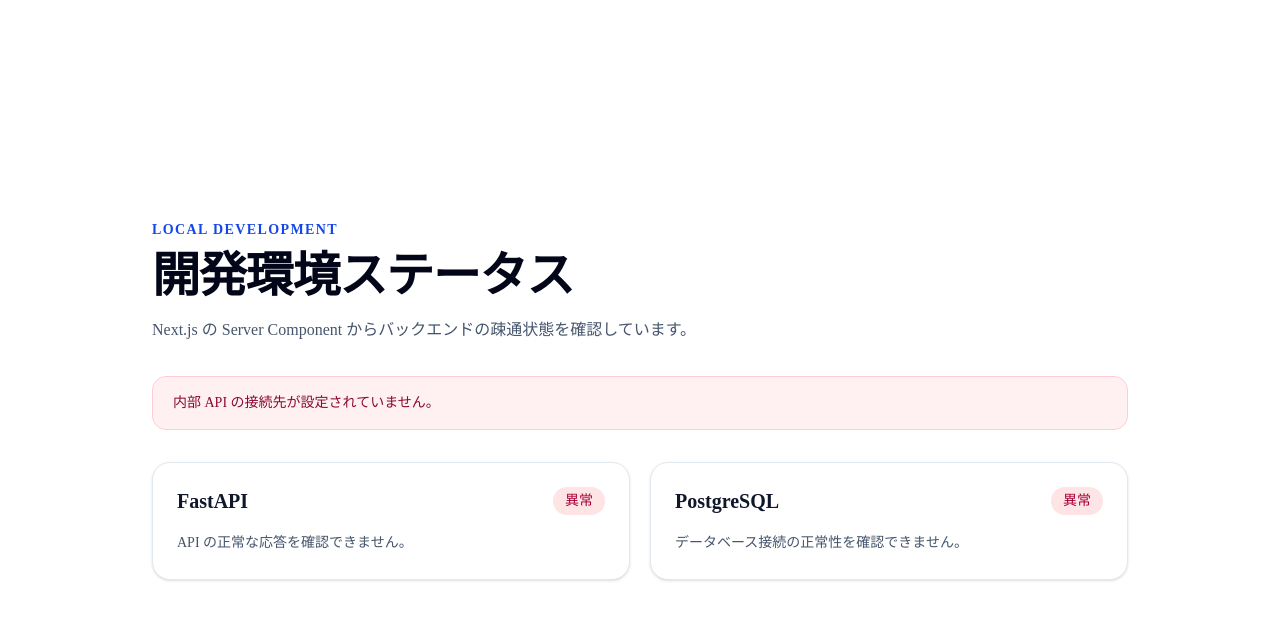
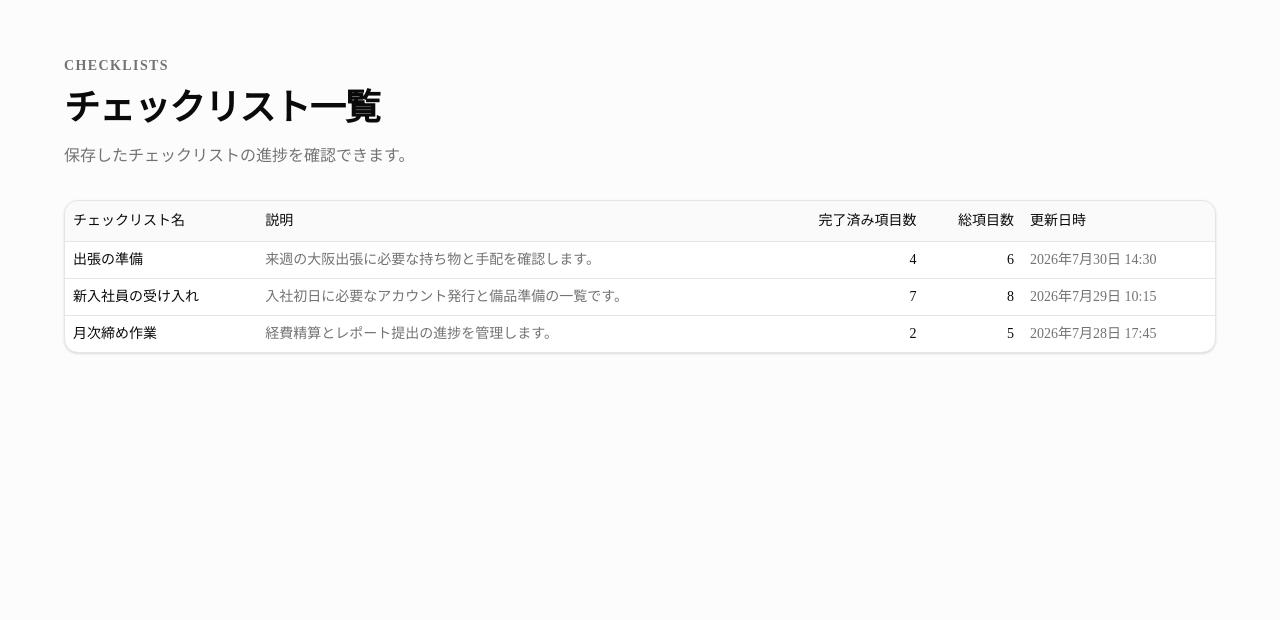
Before and after one commit to masaki-shinkawa-adglobe/hackathon-20260725, a Next.js app in the folder apps/web/: page / in a window 1280 px wide. Shown: the top 620 px of the page. Built offline with nearby package versions, Linux system fonts and the light colour scheme.

Commit message:
feat(web): add checklist list page

```diff
--- a/apps/web/src/app/layout.tsx
+++ b/apps/web/src/app/layout.tsx
@@ -4,8 +4,8 @@ import type { ReactNode } from "react";
 import "./globals.css";
 
 export const metadata: Metadata = {
-  title: "開発環境ステータス",
-  description: "FastAPI と PostgreSQL の疎通状態を確認します。",
+  title: "チェックリスト一覧",
+  description: "保存したチェックリストの進捗を確認できます。",
 };
 
 export default function RootLayout({
--- a/apps/web/src/app/page.tsx
+++ b/apps/web/src/app/page.tsx
@@ -1,128 +1,93 @@
-type HealthResult =
-  | { ok: true }
-  | {
-      ok: false;
-      message: string;
-    };
+import {
+  Table,
+  TableBody,
+  TableCell,
+  TableHead,
+  TableHeader,
+  TableRow,
+} from "@/components/ui/table";
 
-export const dynamic = "force-dynamic";
+const checklists = [
+  {
+    name: "出張の準備",
+    description: "来週の大阪出張に必要な持ち物と手配を確認します。",
+    completedItemCount: 4,
+    totalItemCount: 6,
+    updatedAt: "2026年7月30日 14:30",
+  },
+  {
+    name: "新入社員の受け入れ",
+    description: "入社初日に必要なアカウント発行と備品準備の一覧です。",
+    completedItemCount: 7,
+    totalItemCount: 8,
+    updatedAt: "2026年7月29日 10:15",
+  },
+  {
+    name: "月次締め作業",
+    description: "経費精算とレポート提出の進捗を管理します。",
+    completedItemCount: 2,
+    totalItemCount: 5,
+    updatedAt: "2026年7月28日 17:45",
+  },
+];
 
-async function getHealth(): Promise<HealthResult> {
-  const internalApiUrl = process.env.INTERNAL_API_URL;
-
-  if (!internalApiUrl) {
-    return {
-      ok: false,
-      message: "内部 API の接続先が設定されていません。",
-    };
-  }
-
-  try {
-    const response = await fetch(new URL("/health", internalApiUrl), {
-      cache: "no-store",
-    });
-
-    if (!response.ok) {
-      return {
-        ok: false,
-        message: `ヘルスチェックが HTTP ${response.status} を返しました。`,
-      };
-    }
-
-    const body: unknown = await response.json();
-    if (
-      typeof body !== "object" ||
-      body === null ||
-      !("status" in body) ||
-      body.status !== "ok"
-    ) {
-      return {
-        ok: false,
-        message: "ヘルスチェックの応答が正常ではありません。",
-      };
-    }
-
-    return { ok: true };
-  } catch {
-    return {
-      ok: false,
-      message: "内部 API へ接続できないか、応答を読み取れませんでした。",
-    };
-  }
-}
-
-function StatusCard({
-  name,
-  healthy,
-  description,
-}: {
-  name: string;
-  healthy: boolean;
-  description: string;
-}) {
+export default function Home() {
   return (
-    <article className="rounded-2xl border border-slate-200 bg-white p-6 shadow-sm">
-      <div className="flex items-center justify-between gap-4">
-        <h2 className="text-xl font-semibold text-slate-900">{name}</h2>
-        <span
-          className={`rounded-full px-3 py-1 text-sm font-medium ${
-            healthy
-              ? "bg-emerald-100 text-emerald-800"
-              : "bg-rose-100 text-rose-800"
-          }`}
-        >
-          {healthy ? "正常" : "異常"}
-        </span>
-      </div>
-      <p className="mt-4 text-sm leading-6 text-slate-600">{description}</p>
-    </article>
-  );
-}
-
-export default async function Home() {
-  const health = await getHealth();
-
-  return (
-    <main className="mx-auto flex min-h-screen max-w-5xl items-center px-6 py-16">
-      <div className="w-full">
-        <p className="text-sm font-semibold tracking-widest text-blue-700 uppercase">
-          Local development
+    <main className="min-h-screen bg-muted/30 px-10 py-14">
+      <div className="mx-auto w-full max-w-6xl">
+        <p className="text-sm font-semibold tracking-widest text-muted-foreground uppercase">
+          Checklists
         </p>
-        <h1 className="mt-3 text-4xl font-bold tracking-tight text-slate-950 sm:text-5xl">
-          開発環境ステータス
+        <h1 className="mt-3 text-4xl font-bold tracking-tight text-foreground">
+          チェックリスト一覧
         </h1>
-        <p className="mt-4 max-w-2xl leading-7 text-slate-600">
-          Next.js の Server Component からバックエンドの疎通状態を確認しています。
+        <p className="mt-4 text-base text-muted-foreground">
+          保存したチェックリストの進捗を確認できます。
         </p>
 
-        {!health.ok && (
-          <div
-            role="alert"
-            className="mt-8 rounded-xl border border-rose-200 bg-rose-50 px-5 py-4 text-sm text-rose-900"
-          >
-            {health.message}
-          </div>
-        )}
-
-        <section className="mt-8 grid gap-5 md:grid-cols-2">
-          <StatusCard
-            name="FastAPI"
-            healthy={health.ok}
-            description={
-              health.ok
-                ? "GET /health が正常に応答しています。"
-                : "API の正常な応答を確認できません。"
-            }
-          />
-          <StatusCard
-            name="PostgreSQL"
-            healthy={health.ok}
-            description={
-              health.ok
-                ? "FastAPI のヘルスチェックを通じて接続を確認しました。"
-                : "データベース接続の正常性を確認できません。"
-            }
-          />
+        <section
+          className="mt-8 overflow-hidden rounded-xl border bg-card shadow-sm"
+          aria-labelledby="checklist-table-heading"
+        >
+          <h2 id="checklist-table-heading" className="sr-only">
+            チェックリスト一覧
+          </h2>
+          <Table>
+            <TableHeader className="bg-muted/50">
+              <TableRow>
+                <TableHead scope="col">チェックリスト名</TableHead>
+                <TableHead scope="col">説明</TableHead>
+                <TableHead scope="col" className="text-right">
+                  完了済み項目数
+                </TableHead>
+                <TableHead scope="col" className="text-right">
+                  総項目数
+                </TableHead>
+                <TableHead scope="col">更新日時</TableHead>
+              </TableRow>
+            </TableHeader>
+            <TableBody>
+              {checklists.map((checklist) => (
+                <TableRow key={checklist.name}>
+                  <TableCell className="font-medium text-foreground">
+                    {checklist.name}
+                  </TableCell>
+                  <TableCell className="whitespace-normal text-muted-foreground">
+                    {checklist.description}
+                  </TableCell>
+                  <TableCell className="text-right tabular-nums">
+                    {checklist.completedItemCount}
+                  </TableCell>
+                  <TableCell className="text-right tabular-nums">
+                    {checklist.totalItemCount}
+                  </TableCell>
+                  <TableCell className="text-muted-foreground">
+                    {checklist.updatedAt}
+                  </TableCell>
+                </TableRow>
+              ))}
+            </TableBody>
+          </Table>
         </section>
       </div>
     </main>
```
Also changed, not shown: 1 other file (tests, documents, lock files or other folders).
